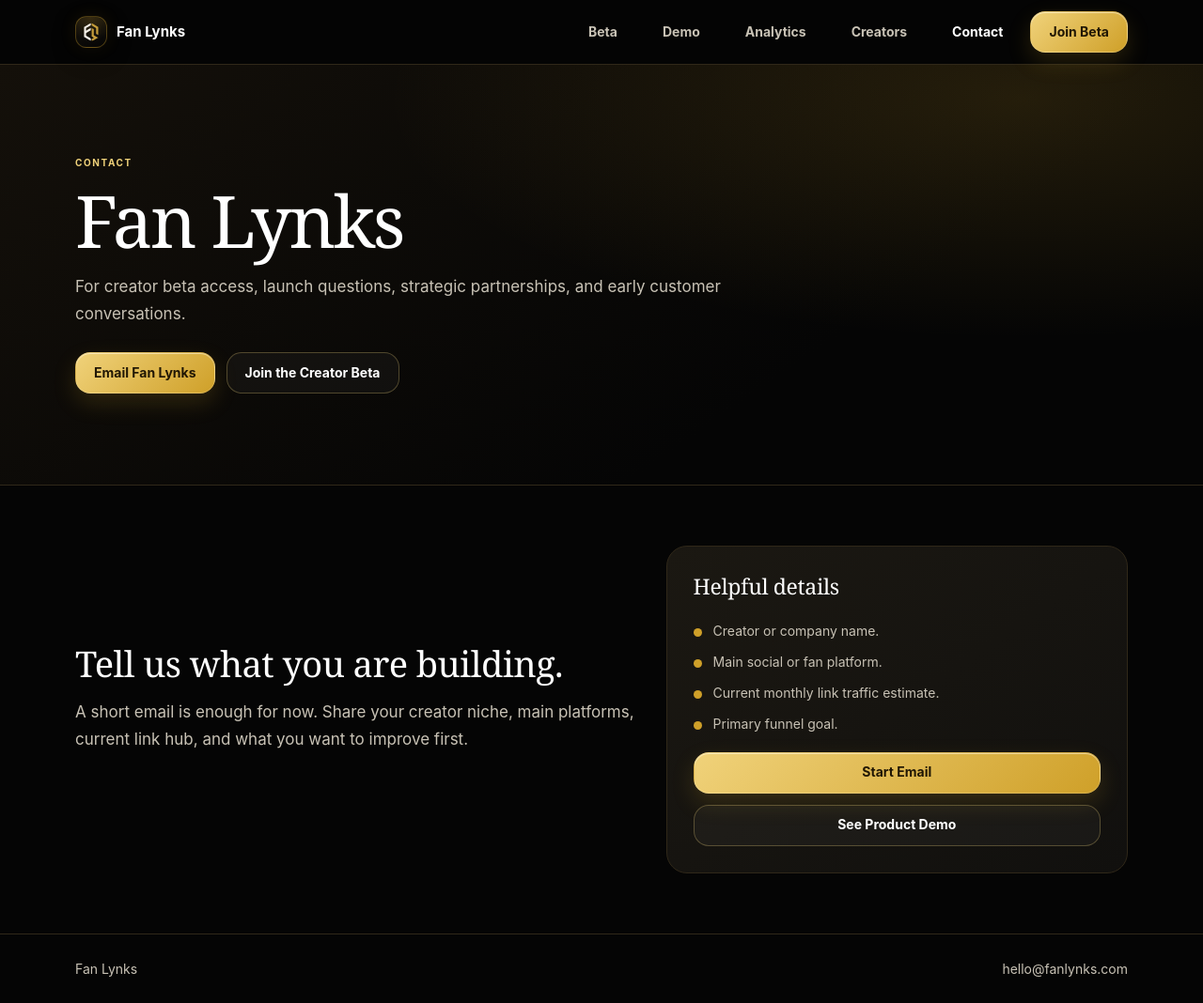
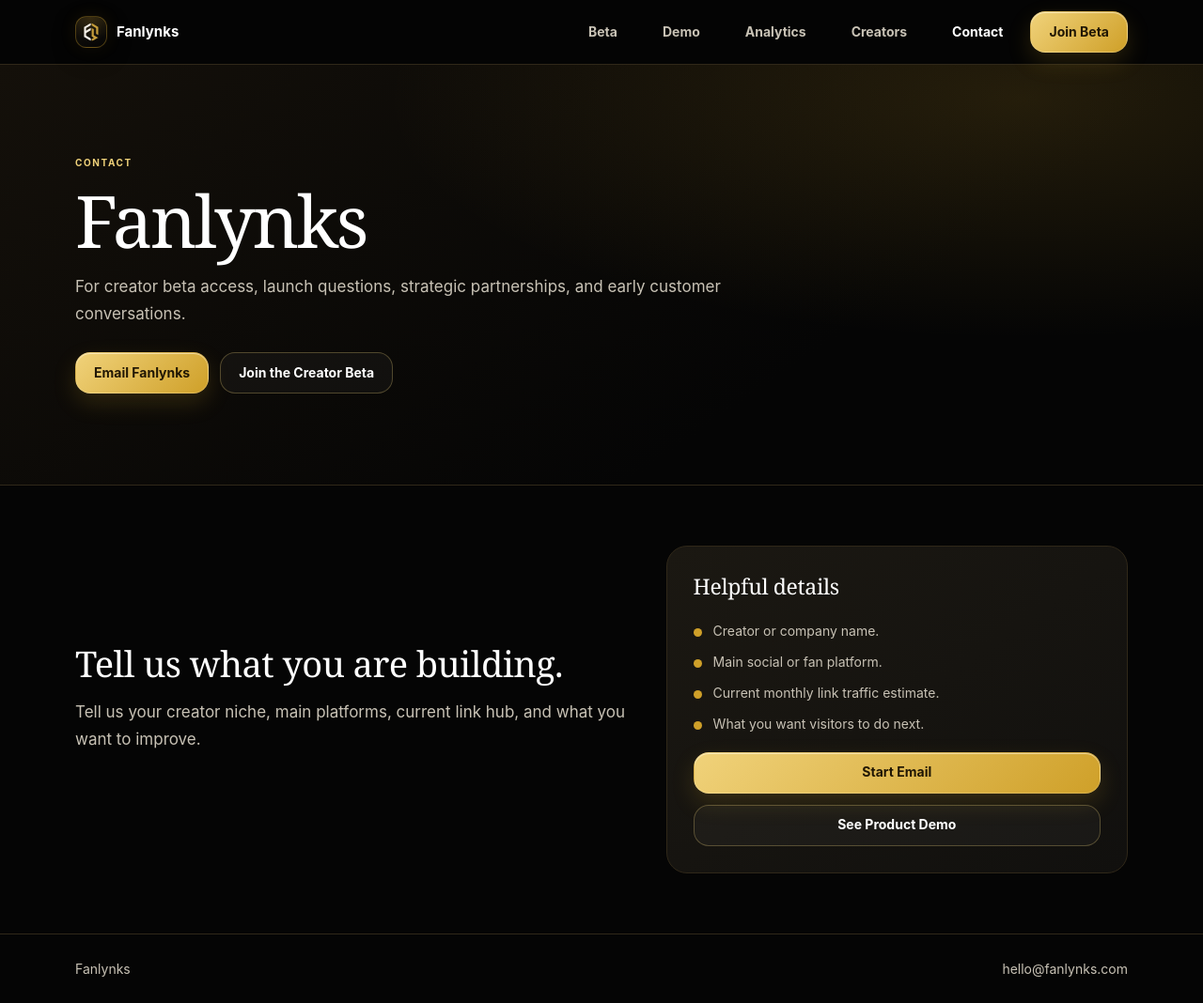
Before and after one commit to dominator509/FanLynks, a website: page public/contact/index.html in a window 1280 px wide. Shown: the whole page at 94% size. Drawn offline with Linux system fonts and the light colour scheme.

Commit message:
Update branding from 'Fan Lynks' to 'Fanlynks'

```diff
--- a/public/contact/index.html
+++ b/public/contact/index.html
@@ -3,8 +3,8 @@
 <head>
   <meta charset="utf-8" />
   <meta name="viewport" content="width=device-width, initial-scale=1" />
-  <title>Contact Fan Lynks</title>
-  <meta name="description" content="Contact Fan Lynks for creator beta access, partnerships, and launch questions." />
+  <title>Contact Fanlynks</title>
+  <meta name="description" content="Contact Fanlynks for creator beta access, partnerships, and launch questions." />
   <link rel="icon" href="/favicon.ico" />
   <link rel="apple-touch-icon" href="/assets/fanlynks/apple-touch-icon.png" />
   <link rel="stylesheet" href="/landing.css?v=20260523-conversion1" />
@@ -12,7 +12,7 @@
 <body>
   <header class="site-header">
     <nav class="nav" aria-label="Primary">
-      <a class="brand" href="/home" aria-label="Fan Lynks home"><img src="/assets/fanlynks/fanlynks-mark-dark.svg" alt="" /><span>Fan Lynks</span></a>
+      <a class="brand" href="/home" aria-label="Fanlynks home"><img src="/assets/fanlynks/fanlynks-mark-dark.svg" alt="" /><span>Fanlynks</span></a>
       <div class="nav-links">
         <a href="/join">Beta</a>
         <a href="/demo">Demo</a>
@@ -28,9 +28,9 @@
       <div class="hero-inner">
         <div class="hero-copy">
           <p class="eyebrow">Contact</p>
-          <h1>Fan Lynks</h1>
+          <h1>Fanlynks</h1>
           <p class="lead">For creator beta access, launch questions, strategic partnerships, and early customer conversations.</p>
-          <div class="hero-actions"><a class="button primary" href="mailto:hello@fanlynks.com?subject=Fan%20Lynks%20Inquiry">Email Fan Lynks</a><a class="button" href="/join">Join the Creator Beta</a></div>
+          <div class="hero-actions"><a class="button primary" href="mailto:hello@fanlynks.com?subject=Fanlynks%20Inquiry">Email Fanlynks</a><a class="button" href="/join">Join the Creator Beta</a></div>
         </div>
       </div>
     </section>
@@ -38,7 +38,7 @@
       <div class="band-inner two-col">
         <div>
           <h2>Tell us what you are building.</h2>
-          <p class="lead">A short email is enough for now. Share your creator niche, main platforms, current link hub, and what you want to improve first.</p>
+          <p class="lead">Tell us your creator niche, main platforms, current link hub, and what you want to improve.</p>
         </div>
         <div class="panel">
           <h3>Helpful details</h3>
@@ -46,16 +46,16 @@
             <li>Creator or company name.</li>
             <li>Main social or fan platform.</li>
             <li>Current monthly link traffic estimate.</li>
-            <li>Primary funnel goal.</li>
+            <li>What you want visitors to do next.</li>
           </ul>
           <div class="form-links">
-            <a class="button primary" href="mailto:hello@fanlynks.com?subject=Fan%20Lynks%20Partnership&body=Hi%20Fan%20Lynks%2C%0A%0AI%27d%20like%20to%20talk%20about%3A%0A%0ACreator%20or%20company%20name%3A%0AMain%20platform%3A%0AFunnel%20goal%3A%0A">Start Email</a>
+            <a class="button primary" href="mailto:hello@fanlynks.com?subject=Fanlynks%20Partnership&body=Hi%20Fanlynks%2C%0A%0AI%27d%20like%20to%20talk%20about%3A%0A%0ACreator%20or%20company%20name%3A%0AMain%20platform%3A%0AFunnel%20goal%3A%0A">Start Email</a>
             <a class="button light" href="/demo">See Product Demo</a>
           </div>
         </div>
       </div>
     </section>
   </main>
-  <footer class="site-footer"><div class="band-inner"><span>Fan Lynks</span><span>hello@fanlynks.com</span></div></footer>
+  <footer class="site-footer"><div class="band-inner"><span>Fanlynks</span><span>hello@fanlynks.com</span></div></footer>
 </body>
 </html>
```
